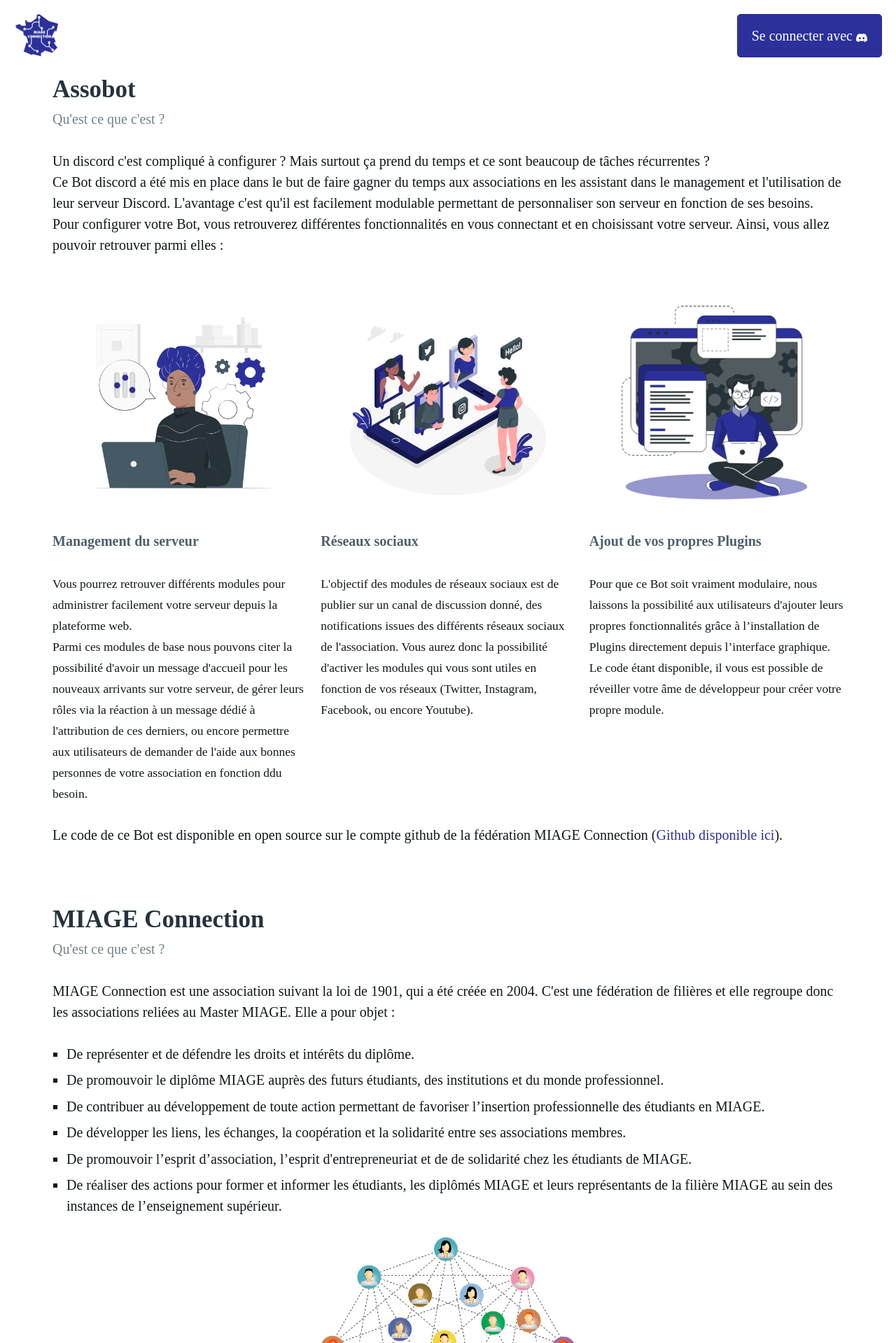
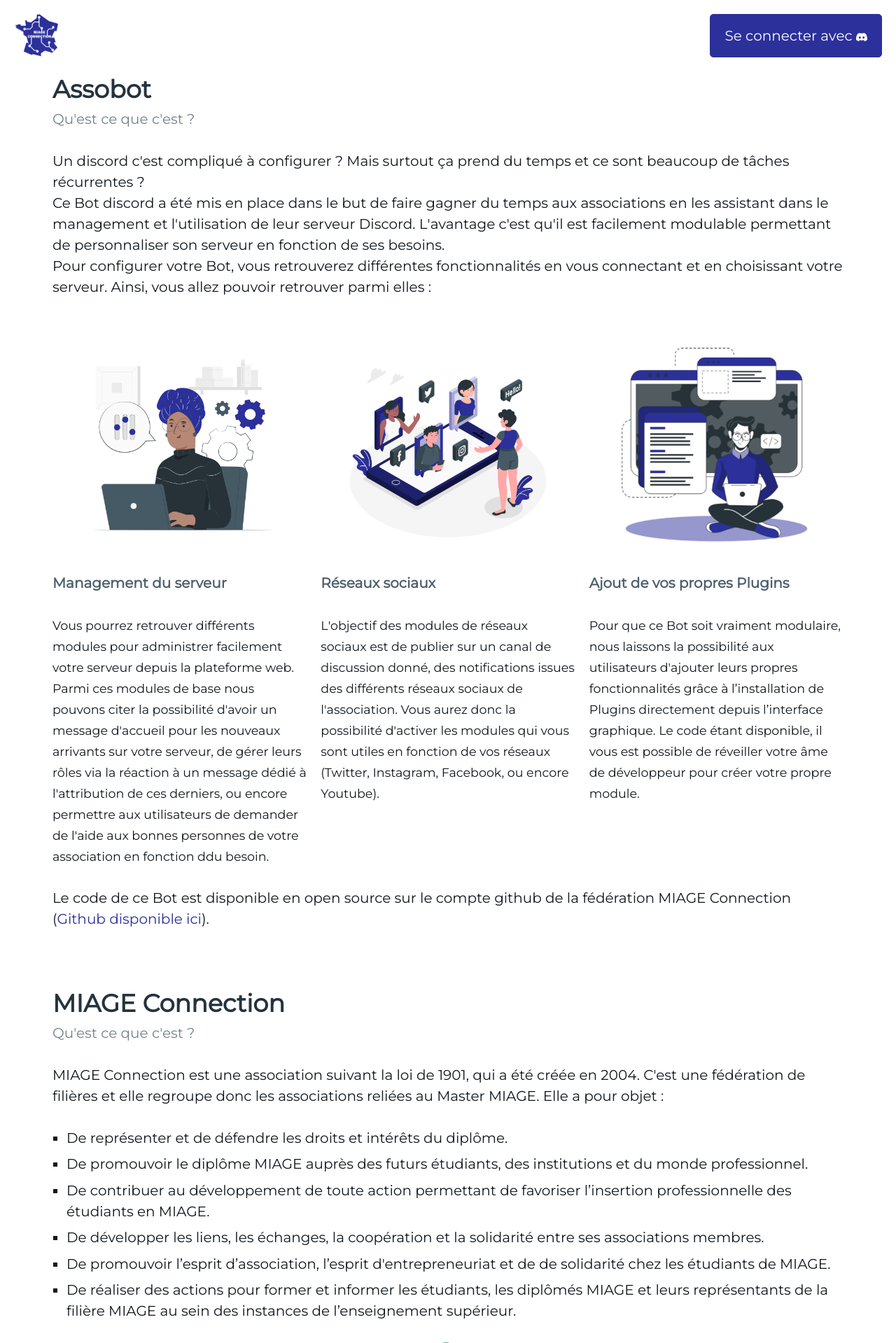
Before and after one commit to MIAGE-Connection/assobot, a Flask app: page / in a window 1280 px wide. Shown: the top 1919 px of the page at 70% size. Run offline with Flask 2, Linux system fonts and the light colour scheme; parts of the project's set-up code (start-up, migrations or seed data) failed here and were passed over; some libraries are stand-ins or nearby versions.

Commit message:
fix(fonts): fix Montserrat font

```diff
--- a/assobot/static/default/css/default.css
+++ b/assobot/static/default/css/default.css
@@ -1,11 +1,5 @@
-@font-face {
-    font-family: "MontserratTitle";
-    src: url("../fonts/montserrat/Montserrat-ExtraBold.ttf");
-}
-
-@font-face {
-    font-family: "HelveticaNeueText";
-    src: url("../fonts/helveticaneue/FreeSans.ttf");
+* {
+    font-family: 'Montserrat';
 }
 
 #layout-footer {
--- a/assobot/templates/default/layout/layout.html
+++ b/assobot/templates/default/layout/layout.html
@@ -13,7 +13,6 @@
     <link rel="stylesheet" href="https://unpkg.com/@picocss/pico@latest/css/pico.min.css">
     <link rel="stylesheet" href="{{ url_for('static', filename='default/css/default.css') }}">
     <link rel="stylesheet" href="{{ url_for('static', filename='default/css/mc-pico.css') }}">
-
 
     {% block plugin_stylesheet %} {% endblock %}
 
```
Also changed, not shown: assobot/static/default/fonts/helveticaneue/FreeSans.ttf (deleted), assobot/static/default/fonts/montserrat/Montserrat-ExtraBold.ttf (deleted).
